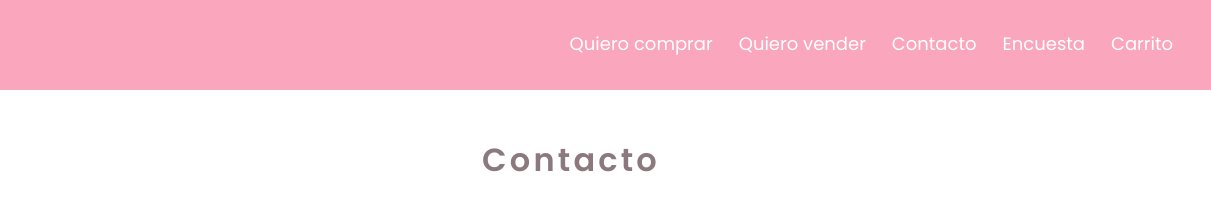
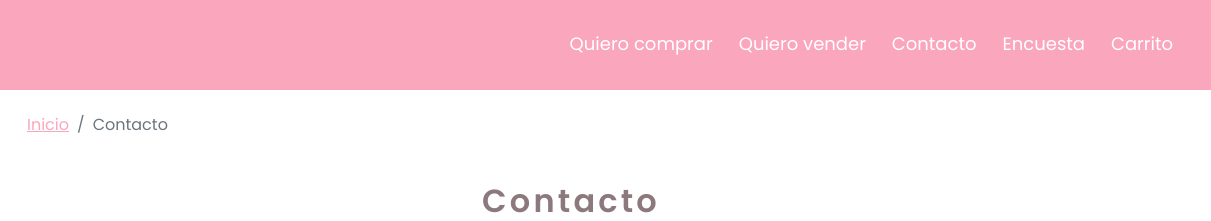
Before and after one commit to Betacor/cachureando-m3-Sass, a website: page contacto.html in a window 1280 px wide. Shown: the top 221 px of the page, 69-1280 px from the left. Drawn offline with nearby package versions, Linux system fonts and the light colour scheme.

Commit message:
agrega migas a contacto quiero vender

```diff
--- a/contacto.html
+++ b/contacto.html
@@ -1,5 +1,6 @@
 <!DOCTYPE html>
 <html lang="en">
+
 <head>
     <meta charset="UTF-8">
     <meta http-equiv="X-UA-Compatible" content="IE=edge">
@@ -9,9 +10,10 @@
     <link rel="icon" href="./img/favicon.ico" type="image/x-icon">
 </head>
 <!-- Reloj -->
+
 <body onload="clock()">
     <!-- navbar -->
-    <header >
+    <header>
         <nav class="nav">
             <div class="nav__logo">
                 <a href="./index.html">
@@ -34,11 +36,21 @@
     <!-- Encabezado de la pagina -->
     <main>
         <section class="section">
+
+            <!-- Inicio Breadcrumbs -->
+            <nav aria-label="breadcrumb">
+                <ol class="breadcrumb">
+                    <li class="breadcrumb-item"><a class="a-breadcrumb" href="./index.html">Inicio</a></li>
+                    <li class="breadcrumb-item active" aria-current="page">Contacto</li>
+                </ol>
+            </nav>
+            <!-- Fin Breadcrumbs -->
+
             <h2 class="section__title">Contacto</h2>
 
             <!-- Bloque Contenido -->
             <div class="form">
-    <form action="POST">   <!--bloque form -->
+                <form action="POST"> <!--bloque form -->
                     <div class="form__group">
                         <label for="name" class="form__label">Nombre</label> <!--elemento -->
                         <input type="text" id="name" class="form__input" placeholder="Ingresa tu nombre">
@@ -51,10 +63,9 @@
                         <label for="email" class="form__label">Correo</label> <!--elemento -->
                         <input type="email" id="email" class="form__input" placeholder="Ingresa tu email">
                     </div>
-        <div  class="form__group">
+                    <div class="form__group">
                         <label for="message" class="form__label">Mensaje</label>
-            <textarea name="message" id="message" cols="30" rows="10" class="form__textarea"
-            placeholder="Cuéntanos que piensas"></textarea>
+                        <textarea name="message" id="message" cols="30" rows="10" class="form__textarea" placeholder="Cuéntanos que piensas"></textarea>
                     </div>
                     <input type="button" value="Enviar" class="form__button" name="send" id="send">
                 </form>
@@ -82,7 +93,7 @@
         <div class="footer">
             <img class="footer__icon" src="./img/gancho-de-ropa(1).png" alt="">
             <div class="">
-                <div  id="clock" class="footer__clock"></div>
+                <div id="clock" class="footer__clock"></div>
                 <p class="footer__text">Codecats | Viña de Mar | Región de Valparaíso | 2023</p>
                 <div class="social">
                     <a href=""><img class="social__icon" src="./img/instagram(1).png" alt=""></a>
@@ -95,10 +106,12 @@
     </footer>
     <!--FIN PIE DE PÁGINA-->
 
-    <script src="https://code.jquery.com/jquery-3.6.3.min.js" integrity="sha256-pvPw+upLPUjgMXY0G+8O0xUf+/Im1MZjXxxgOcBQBXU=" crossorigin="anonymous"></script>
+    <script src="https://code.jquery.com/jquery-3.6.3.min.js"
+        integrity="sha256-pvPw+upLPUjgMXY0G+8O0xUf+/Im1MZjXxxgOcBQBXU=" crossorigin="anonymous"></script>
     <script src="./js/index.js"></script>
     <script src="./node_modules/bootstrap/dist/js/bootstrap.bundle.min.js"></script> <!--Bootstrap-->
     <script src="./node_modules/@popperjs/core/dist/umd/popper.min.js"></script> <!--Bootstrap-->
 
 </body>
+
 </html>
```
Also changed, not shown: quierovender.html (+17 -4 lines). Lines whose indentation alone changed are shown as unchanged.
